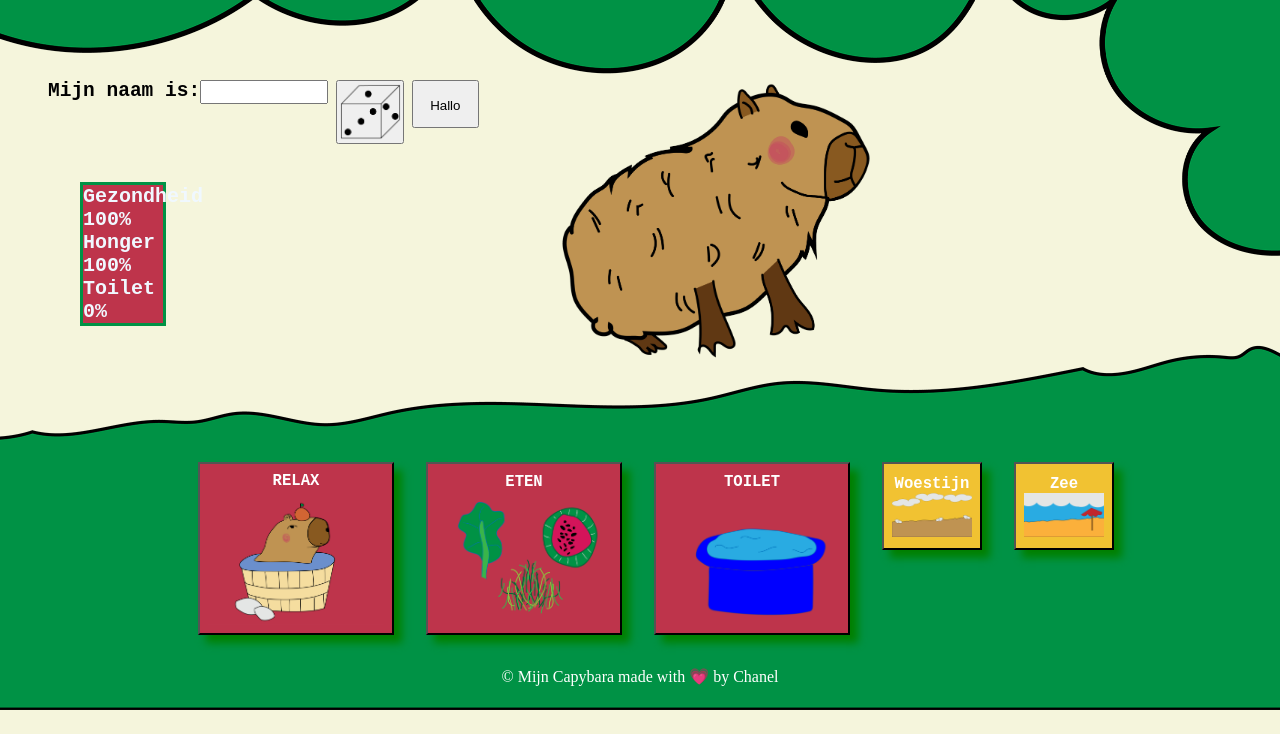
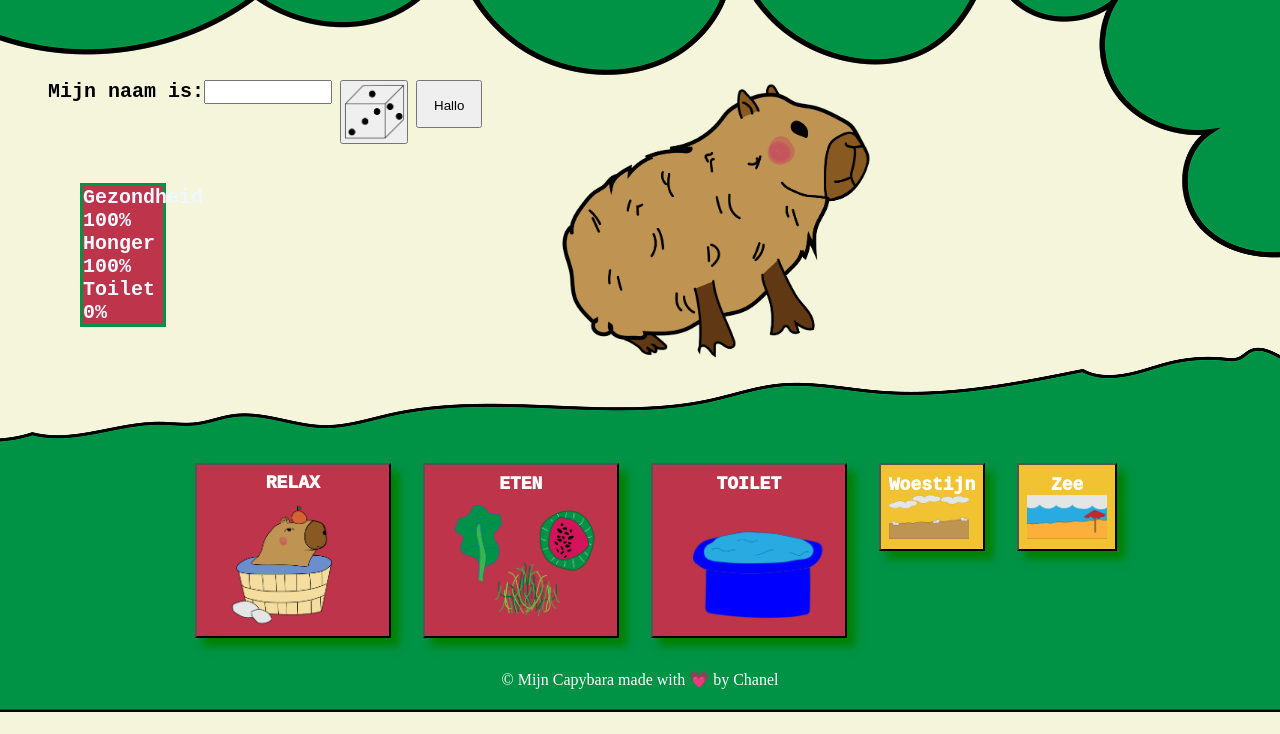
Before and after one commit to Chanel101/Capybaratamagochi_ChanelVercaemst_Programmeren, a plain HTML site: page index.html in a window 1280 px wide. Shown: the part 66-800 px from the top of the page. Drawn offline with Linux system fonts and the light colour scheme.

Commit message:
h2 naar span en audio aangepast

```diff
--- a/css/style.css
+++ b/css/style.css
@@ -30,16 +30,12 @@ h1 {
     margin-left: 4.5rem;
 }
 
-h2 {
+label span {
     text-align: center;
     font-family: monospace;
+    font-size: 20px;
+    font-weight: 900;
     color: #000;
-}
-
-h3 {
-    text-align: center;
-    font-family: monospace;
-    color: #fff;
 }
 
 .box {
@@ -108,6 +104,14 @@ div button {
     justify-content: center;
 }
 
+.buttoncontainer span {
+    text-align: center;
+    font-family: monospace;
+    font-size: 18px;
+    font-weight: 1000;
+    color: #fff;
+}
+
 .buttoncontainer button {
     margin-top: 8.5rem;
     margin-bottom: 2rem;
--- a/index.html
+++ b/index.html
@@ -18,7 +18,7 @@
         <!--Het invoerveld met dobbelsteen voor een randomnaam en je naam die je kan geven aan je capybara.-->
         <div class="box">
             <label for="nameInput">
-                <h2>Mijn naam is:</h2>
+                <span id="naamTekst">Mijn naam is:</span>
             </label>
             <input type="text" name="nameInput" id="nameInput">
             <button id="dobbelsteen"><img src="images/dobbelsteen.png" alt="dobbelsteen"></button>
@@ -33,27 +33,26 @@
 
         <!--De buttons waarmee je eten kan geven, naar het toilet kan gaan en je kan je capybara laten rusten.-->
         <section class="buttoncontainer">
-            <h2></h2>
             <button id="relax">
-                <h3>RELAX</h3>
+                <span>RELAX</span>
                 <img src="images/Relax.png" alt="buttoncapybarainton">
             </button>
             <button id="eten">
-                <h3>ETEN</h3>
+                <span>ETEN</span>
                 <img src="images/Eten.png" alt="buttoneten">
             </button>
             <button id="toilet">
-                <h3>TOILET</h3>
+                <span>TOILET</span>
                 <img src="images/toilet.png" alt="buttontoilet">
             </button>
             <!--De buttons om de achtergrond te veranderen waar de capybara is.-->
             <section class="achtergrond">
                 <button id="steen">
-                    <h3>Woestijn</h3>
+                    <span>Woestijn</span>
                     <img src="images/achtergrondsteen.png" alt="achtergrondwoestijn">
                 </button>
                 <button id="zee">
-                    <h3>Zee</h3>
+                    <span>Zee</span>
                     <img src="images/achtergrondzee.png" alt="achtergrondzee">
                 </button>
             </section>
--- a/js/javascript.js
+++ b/js/javascript.js
@@ -3,7 +3,7 @@
 //constante
 const body = document.querySelector("body");
 const h1 = document.querySelector("h1");
-const h2 = document.querySelector("h2");
+const h2 = document.getElementById("naamTekst");
 //buttons onder de capybara
 const relax = document.querySelector("#relax");
 const eten = document.querySelector("#eten");
```
Also changed, not shown: 1 other file.
